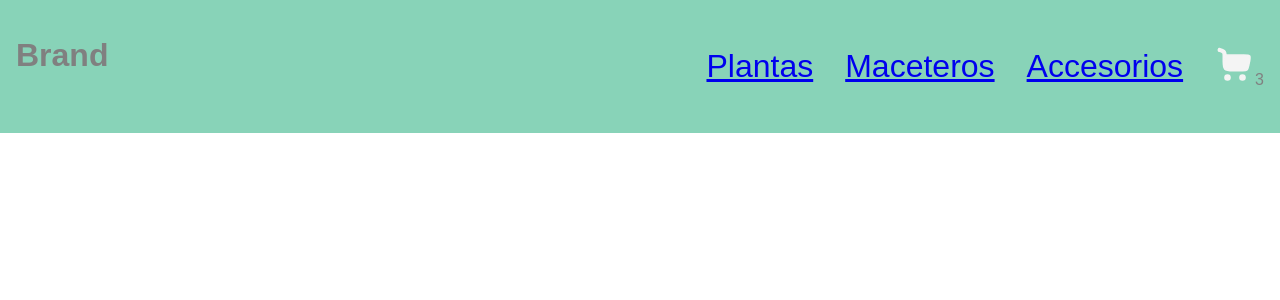
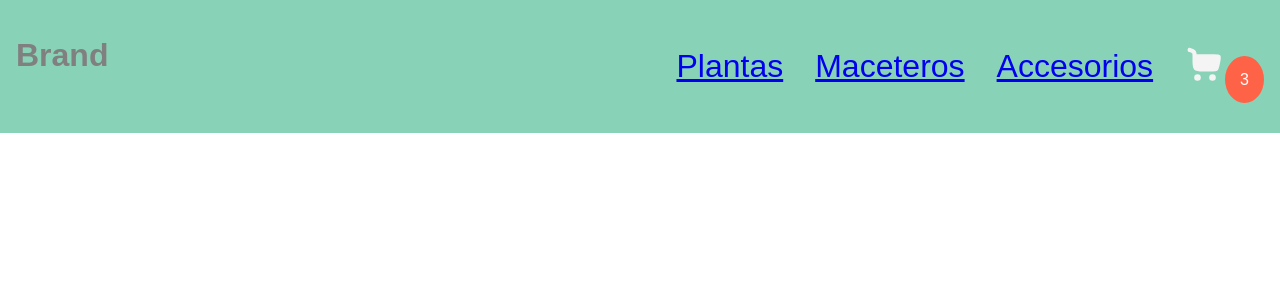
Before and after one commit to vanessadugarte/jardin-virtual-app, a React (Vite) app: page / in a window 1280 px wide. Shown: the top 300 px of the page. Built offline with nearby package versions, Linux system fonts and the light colour scheme.

Commit message:
add cart span style

```diff
--- a/src/components/CartWidget.jsx
+++ b/src/components/cartWidget/CartWidget.jsx
@@ -1,9 +1,10 @@
 import React from 'react';
-import CartIcon from "./CartIcon.jsx";
+import CartIcon from "../CartIcon.jsx";
+import "./cartWidget.css"
 
 const CartWidget = () => {
     return (
-        <div>
+        <div className="cartContainer">
            <CartIcon ancho={40} alto={40}/>
             <span>3</span>
         </div>
--- /dev/null
+++ b/src/components/cartWidget/cartWidget.css
@@ -0,0 +1,7 @@
+.cartContainer > span{
+    font-size: 1rem;
+    color:white;
+    background-color: tomato;
+    border-radius:50% ;
+    padding: 15px;
+}
--- a/src/components/navbar/NavBar.jsx
+++ b/src/components/navbar/NavBar.jsx
@@ -1,6 +1,6 @@
 import React from 'react';
 import CategoryList from "../categoryList/CategoryList.jsx"
-import CartWidget from "../CartWidget.jsx";
+import CartWidget from "../cartWidget/CartWidget.jsx";
 import "./navbar.css"
 
 const NavBar = () => {
```
Also changed, not shown: src/components/itemListContainer/ItemListContainer.jsx (added, +11 -0 lines), src/components/ItemListContainer.jsx (deleted).
